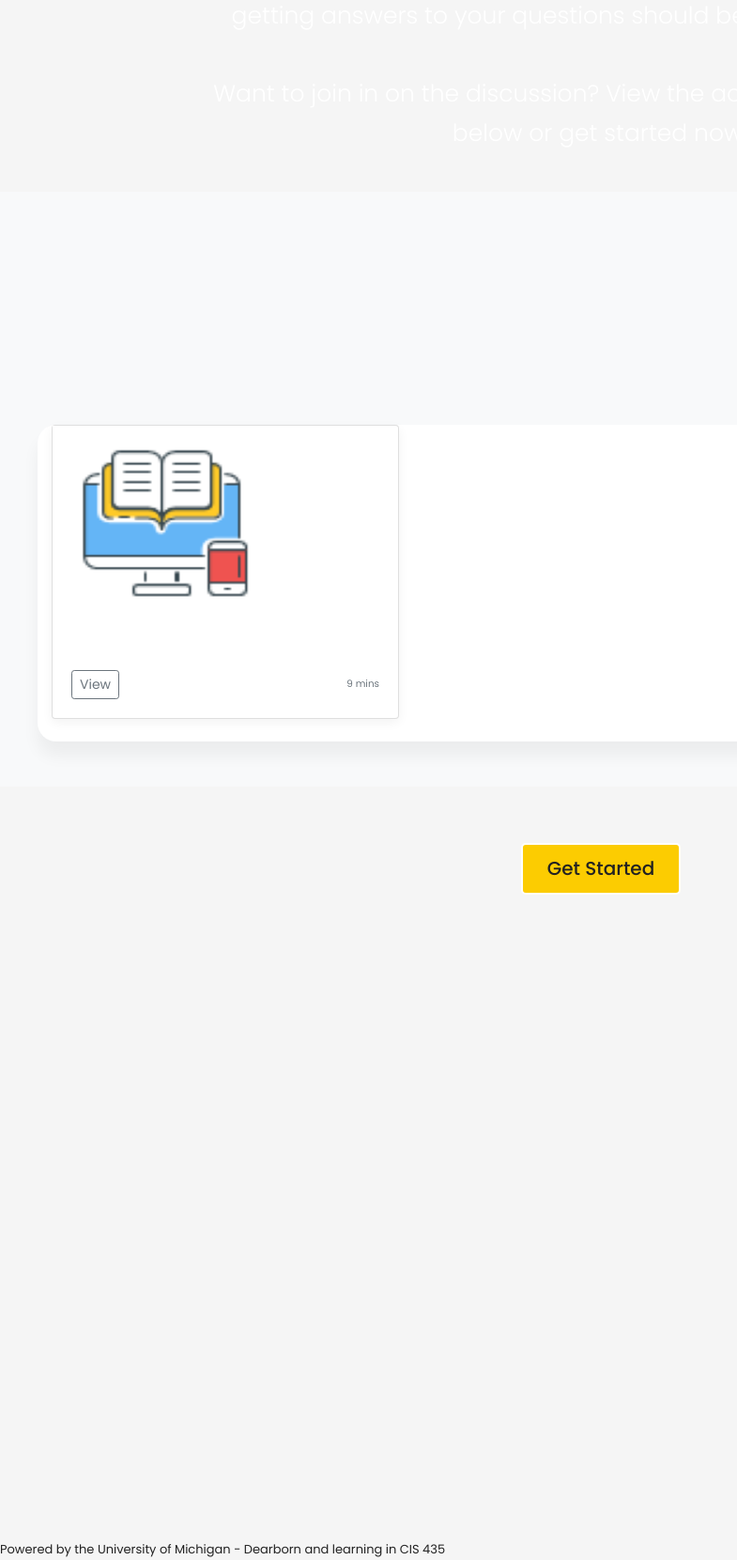
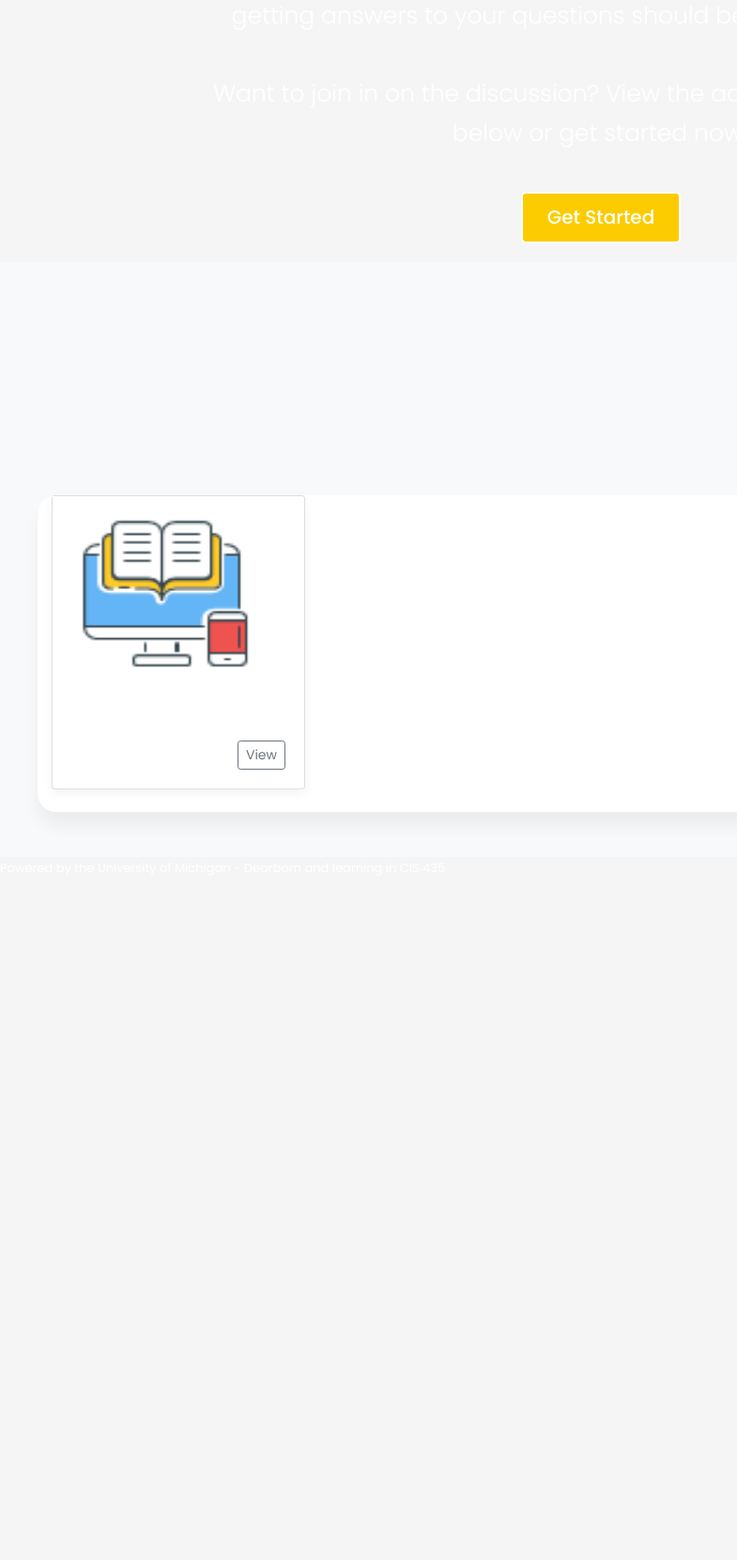
Before and after one commit to ajatucker/TrueAdvisory, a PHP site: page /discussions.php in a window 1280 px wide. Shown: the part 1358-3018 px from the top of the page at 94% size, without its empty margins (0-785 px from the left). After the commit the page ends 2198 px from the top, so only its background shows below. Run offline with PHP 8.4, Linux system fonts and the light colour scheme; tables that the repository leaves empty or names only in its code hold one stand-in row (values such as "Sample post"); data that the repository does not hold is empty; some libraries are stand-ins or nearby versions; some web fonts are replaced.

Commit message:
making some changes to the list of discussions

```diff
--- a/TrueAdvisory/discussions.php
+++ b/TrueAdvisory/discussions.php
@@ -67,7 +67,6 @@ $statement2->closeCursor();
               </div>
             </div>
           </nav>
-
             <h1>TRUE ADVISORY DISCUSSIONS</h1>
             <img src="Images/discussionspic.png" alt="UMD logo" class="classordisimg center">
             <p>
@@ -81,48 +80,35 @@ $statement2->closeCursor();
             </p>
             <p>Want to join in on the discussion? View the active class discussions below or get started now!</p>
 
-
+            <div class="btns">
+              <button>Get Started</button>
+            </div>
           </div>
         </div>
           <div class="album py-5 bg-light">
             <div class="container">
-
               <div class="row">
-
-              <?php foreach ($discussions as $discussion) : ?>
-                <div class="col-md-4">
+                <?php foreach ($discussions as $discussion) : ?>
+                <div class="col-md-3">
                   <div class="card mb-4 box-shadow">
                     <img src="Images/schoolpics_03.png" alt="Card image cap" style="width:240px;height:240px;">
                     <div class="card-body">
                       <p class="card-text"><?php echo $discussion['discussionName'];?></p>
                       <div class="d-flex justify-content-between align-items-center">
+                        <a href="userDiscussion.php?discussion_id=<?php echo $discussion['discussionID'];?>" ></a>
                         <div class="btn-group">
-                          <a href="userDiscussion.php?discussion_id=<?php echo $discussion['discussionID'];?>" >
                             <button type="button" class="btn btn-sm btn-outline-secondary">View</button>
-                          </a>
-
                         </div>
-                        <small class="text-muted">9 mins</small>
                       </div>
                     </div>
                   </div>
                 </div>
-            <?php endforeach; ?>
-
+                <?php endforeach; ?>
               </div>
-
             </div>
           </div>
-
                 <!-- Page Content Holder -->
-                <div id="content">
-
-            <div class="btns">
-              <button>Get Started</button>
-            </div>
+              <footer>Powered by the University of Michigan - Dearborn and learning in CIS 435</footer>
           </div>
-
-
-          <footer>Powered by the University of Michigan - Dearborn and learning in CIS 435</footer>
-        </body>
+  </body>
 </html>
--- a/TrueAdvisory/styles/styles.css
+++ b/TrueAdvisory/styles/styles.css
@@ -526,8 +526,8 @@ display-flex, .display-flex, .display-flex-center, .signup-content, .signin-cont
   body {
     font-size: 13px;
     line-height: 1.8;
-    color: #222;
-
+    color: white;
+    background-color: #00274C;
     font-weight: 400;
     font-family: Poppins; }
 
```
